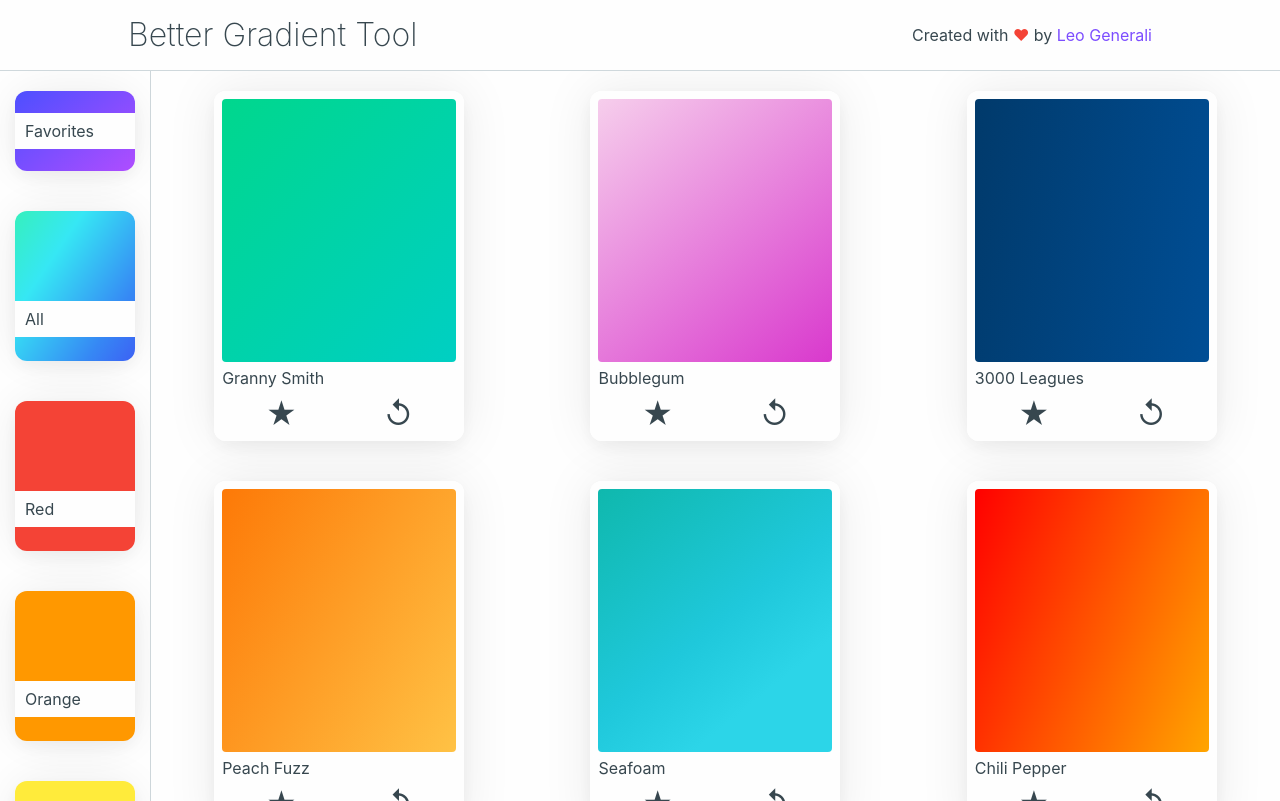
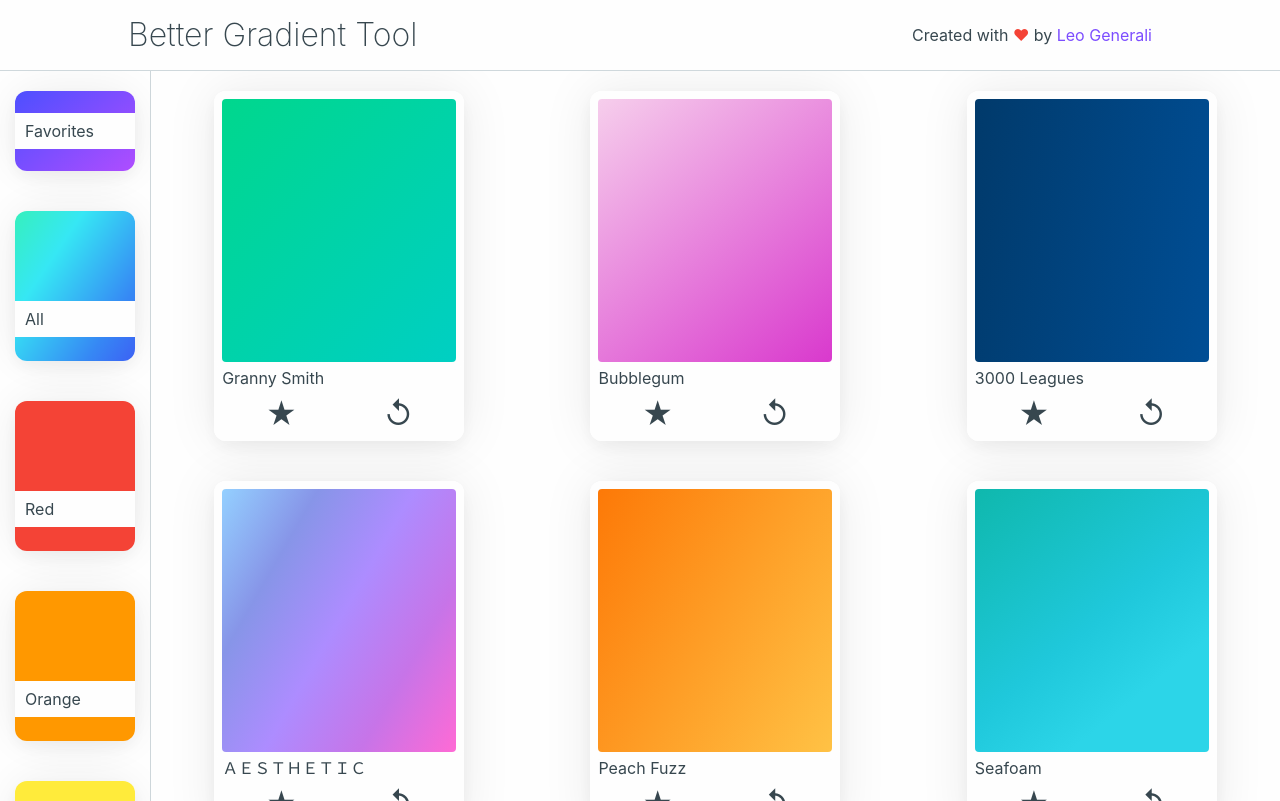
Before and after one commit to leo-generali/better-gradient-tool, a React (Create React App) app: page / in a window 1280 px wide. Built offline with nearby package versions, Linux system fonts and the light colour scheme.

Commit message:
Update styling for cards to fadein and out

```diff
--- a/src/colordata.json
+++ b/src/colordata.json
@@ -26,6 +26,17 @@
 		},
 		"colors": ["#013A6B", "#004E95"],
 		"style": "linear-gradient(100deg, #013A6B, #004E95)",
+		"display": true,
+		"faved": false
+	},
+	{
+		"name": "ＡＥＳＴＨＥＴＩＣ",
+		"tags": {
+			"blue": true,
+			"pink": true
+		},
+		"colors": ["#FF6AD5", "#C774E8", "#AD8CFF", "#8795E8", "#94D0FF"],
+		"style": "linear-gradient(-60deg, #FF6AD5, #C774E8, #AD8CFF, #8795E8, #94D0FF)",
 		"display": true,
 		"faved": false
 	},
--- a/src/components/App.js
+++ b/src/components/App.js
@@ -3,6 +3,7 @@ import React, { Component } from 'react';
 import Header from './Header';
 import ColorPicker from './ColorPicker';
 import GradientPicker from './GradientPicker';
+import NotificationsTray from './NotificationsTray';
 
 // /*------------------------------------*\
 //	This color data feeds into the app to dynamically create a list of gradients. That
--- /dev/null
+++ b/src/components/NotificationsTray.js
@@ -0,0 +1,12 @@
+import React, { Component } from 'react';
+
+class NotificationsTray extends Component {
+    render() {
+        return(
+            <section className="notifications-tray">
+            </section>
+        );
+    }
+}
+
+export default NotificationsTray;
--- a/src/style.scss
+++ b/src/style.scss
@@ -3,6 +3,7 @@
 // \*------------------------------------*/
 
 @import "styles/base/variables";
+@import "styles/base/animations";
 @import "styles/base/mixins";
 @import "styles/base/reset";
 @import "styles/base/shared";
@@ -12,6 +13,7 @@
 // \*------------------------------------*/
 
 @import "styles/components/app";
+@import "styles/components/notifications-tray";
 @import "styles/components/header";
 @import "styles/components/card";
 @import "styles/components/favorites";
--- /dev/null
+++ b/src/styles/base/_animations.scss
@@ -0,0 +1,27 @@
+// /*------------------------------------*\
+//     Animations
+// \*------------------------------------*/
+
+@keyframes fadeinandout {
+    0%, 100% {
+        transform: translateY(-10px);
+        opacity: 0;
+    }
+
+    25%, 75% {
+        transform: translateY(0px);
+        opacity: 1;
+    }
+}
+
+@keyframes fadein {
+    0% {
+        transform: translateY(-10px);
+        opacity: 0;
+    }
+
+    100% {
+        transform: translateY(0px);
+        opacity: 1;
+    }
+}
--- a/src/styles/components/_card.scss
+++ b/src/styles/components/_card.scss
@@ -19,7 +19,7 @@ $card-width: 120px;
 
     &:hover {
         transition: 300ms;
-        transform: translateY(-1px);
+        transform: translateY(-3px);
         box-shadow: 0px 0px 114px 0px rgba(0, 0, 0, 0.08), 0px 30px 25px 0px rgba(0, 0, 0, 0.05);
     }
 
--- a/src/styles/components/_gradientcard.scss
+++ b/src/styles/components/_gradientcard.scss
@@ -18,6 +18,9 @@ $card-edge: 8px;
     transform-style: preserve-3d;
     transition: 400ms;
     position: relative;
+
+    animation-name: fadein;
+    animation-duration: 1s;
 
     &__name {
         display: none;
--- a/src/styles/components/_header.scss
+++ b/src/styles/components/_header.scss
@@ -8,7 +8,7 @@
 
     &__container{
 		max-width: 1024px;
-		margin: 0 auto;
+		margin: 0 32px;
 		height: 70px;
 
 		display: flex;
@@ -28,3 +28,11 @@
 .heart {
 	color: #F44336;
 }
+
+@media (min-width: 1024px) {
+    .header {
+        &__container {
+            margin: 0 auto;
+        }
+    }
+}
--- /dev/null
+++ b/src/styles/components/_notifications-tray.scss
@@ -0,0 +1,11 @@
+// /*------------------------------------*\
+//     Notifications Tray
+// \*------------------------------------*/
+
+.notifications-tray {
+    position: absolute;
+    top: 0;
+    right: 0;
+
+    background: yellow;
+}
--- a/src/styles/components/_popup.scss
+++ b/src/styles/components/_popup.scss
@@ -14,13 +14,3 @@
     animation-name: fadeinandout;
     animation-duration: 3s;
 }
-
-@keyframes fadeinandout {
-    0%, 100% {
-        opacity: 0;
-    }
-
-    25%, 75% {
-        opacity: 1;
-    }
-}
```
